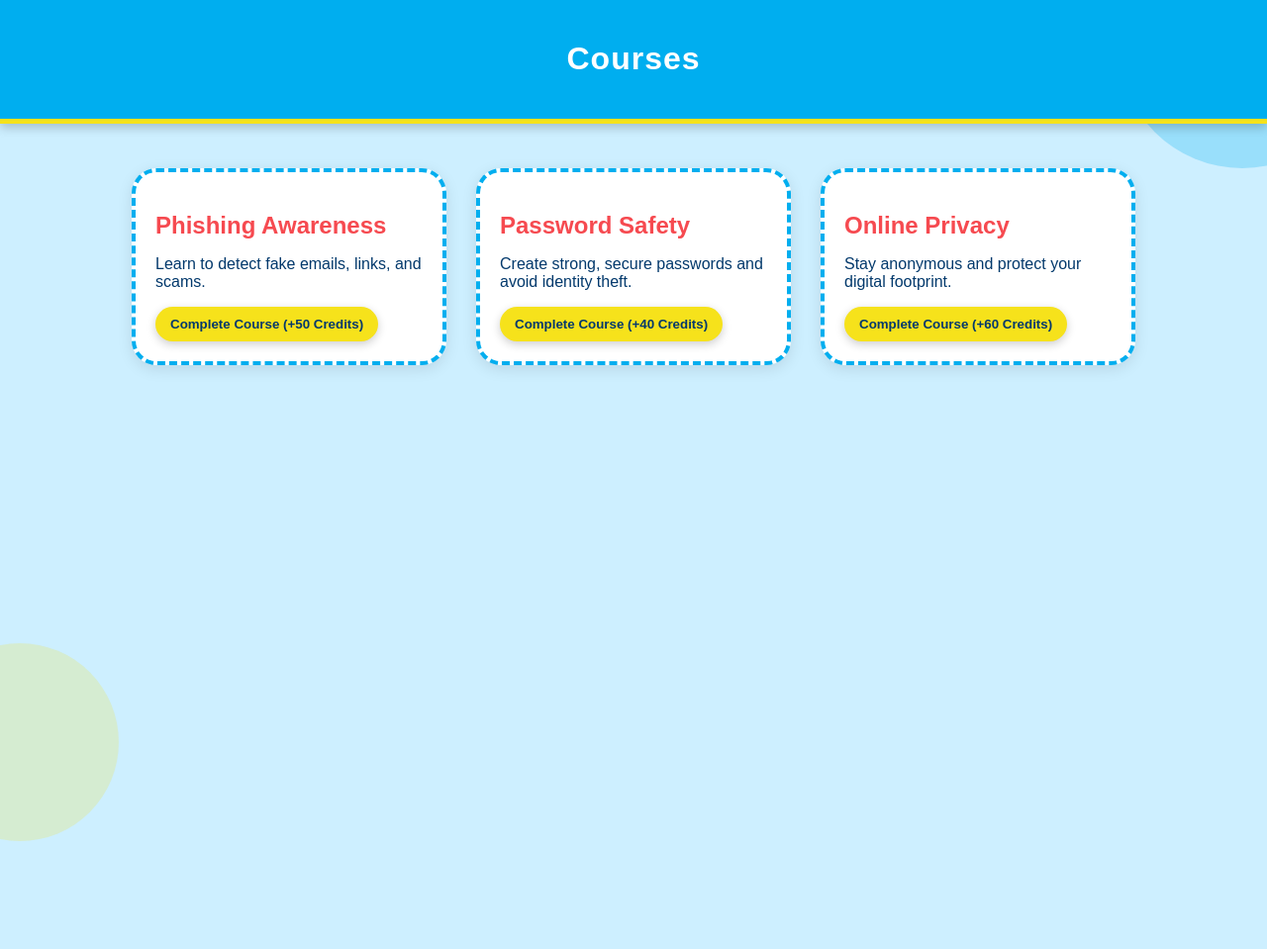
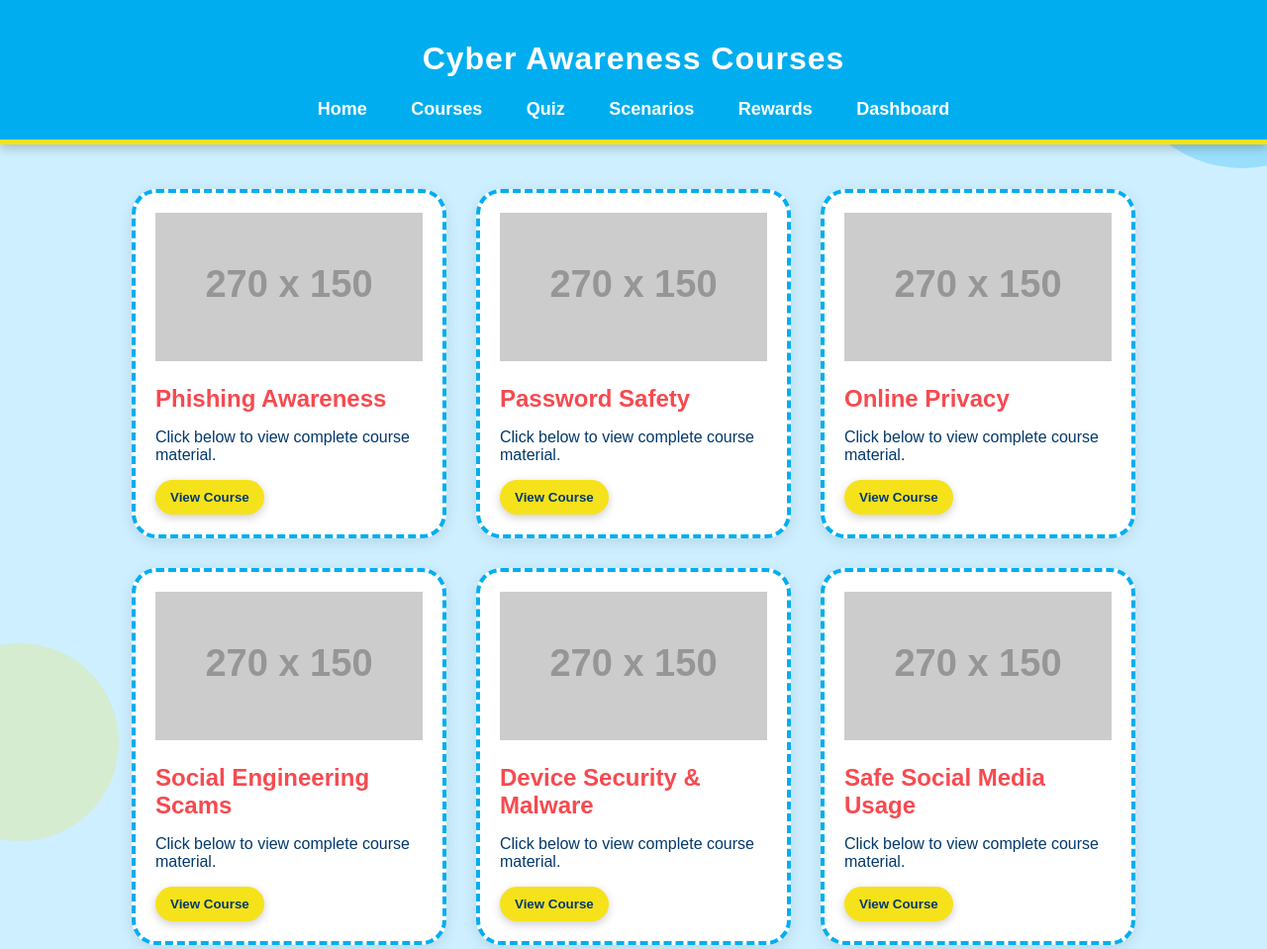
Before and after one commit to YathinBandaru/snowden, a plain HTML site: page courses.html in a window 1280 px wide. Shown: the top 959 px of the page at 99% size. Before the commit the page ends 800 px from the top, so only its background shows below. Drawn offline with Linux system fonts and the light colour scheme; placeholder pictures from the web are drawn by us.

Commit message:
courses have been added

```diff
--- a/courses.html
+++ b/courses.html
@@ -8,31 +8,46 @@
 <body>
 
 <header>
-    <h1>Courses</h1>
+    <h1>Cyber Awareness Courses</h1>
+    <nav>
+        <a href="index.html">Home</a>
+        <a href="courses.html">Courses</a>
+        <a href="quiz.html">Quiz</a>
+        <a href="scenarios.html">Scenarios</a>
+        <a href="rewards.html">Rewards</a>
+        <a href="dashboard.html">Dashboard</a>
+    </nav>
 </header>
 
 <div class="courses-container">
 
-    <div class="course-card">
-        <h2>Phishing Awareness</h2>
-        <p>Learn to detect fake emails, links, and scams.</p>
-        <button onclick="completeCourse('Phishing Awareness', 50)">Complete Course (+50 Credits)</button>
-    </div>
+    <script>
+        const arr = [
+            "Phishing Awareness",
+            "Password Safety",
+            "Online Privacy",
+            "Social Engineering Scams",
+            "Device Security & Malware",
+            "Safe Social Media Usage",
+            "Cyberbullying & Harassment",
+            "Safe Online Shopping"
+        ];
+    </script>
 
-    <div class="course-card">
-        <h2>Password Safety</h2>
-        <p>Create strong, secure passwords and avoid identity theft.</p>
-        <button onclick="completeCourse('Password Safety', 40)">Complete Course (+40 Credits)</button>
-    </div>
-
-    <div class="course-card">
-        <h2>Online Privacy</h2>
-        <p>Stay anonymous and protect your digital footprint.</p>
-        <button onclick="completeCourse('Online Privacy', 60)">Complete Course (+60 Credits)</button>
-    </div>
+    <script>
+        arr.forEach(c => {
+            document.write(`
+            <div class="course-card">
+                <img src="https://via.placeholder.com/270x150?text=${c.replace(/ /g, '+')}" class="course-img">
+                <h2>${c}</h2>
+                <p>Click below to view complete course material.</p>
+                <button onclick="location.href='course-content.html?course=${c}'">View Course</button>
+            </div>
+            `)
+        });
+    </script>
 
 </div>
 
-<script src="script.js"></script>
 </body>
 </html>
```
